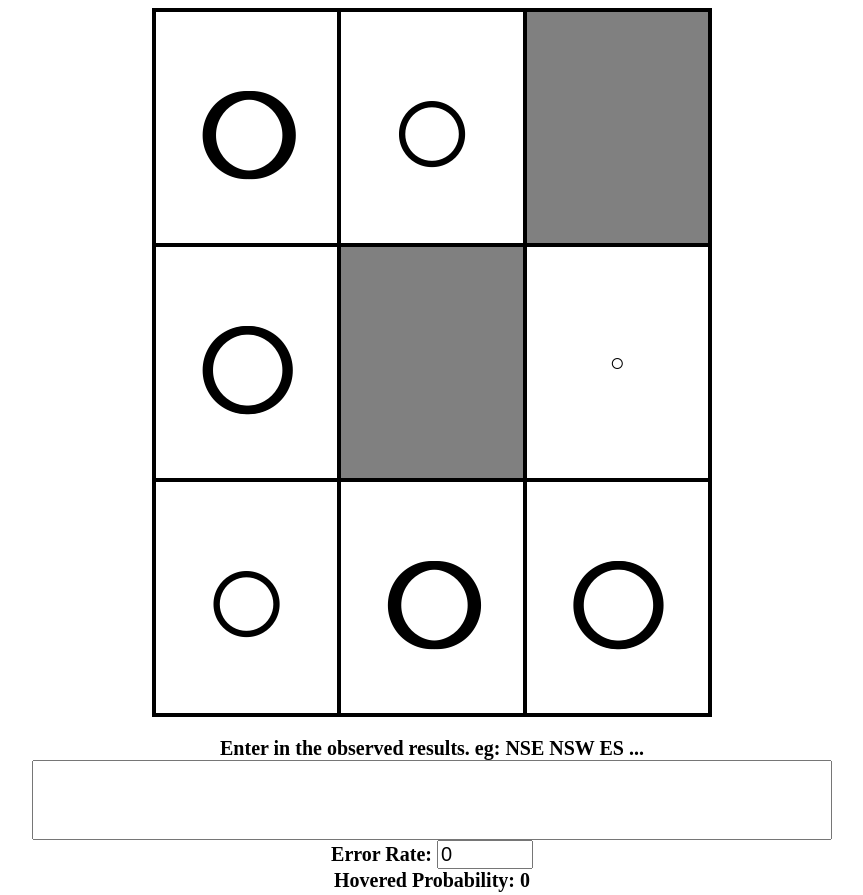
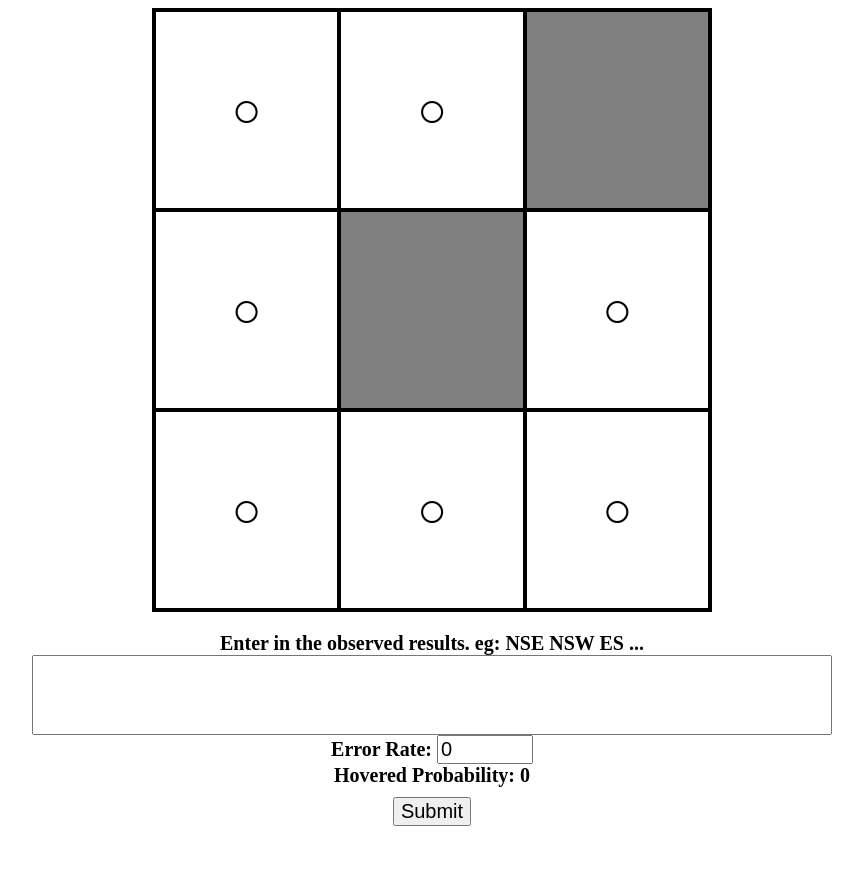
Before and after one commit to Bgjones15/ProbReasoning, a plain HTML site: page index.html in a window 1280 px wide. Shown: the top 895 px of the page, without its empty margins (208-1071 px from the left). After the commit the page ends 846 px from the top, so only its background shows below. Drawn offline with Linux system fonts and the light colour scheme.

Commit message:
changed default grid

```diff
--- a/index.html
+++ b/index.html
@@ -1,4 +1,5 @@
 <html>
+
 <head>
     <script type="text/javascript" src="script.js"></script>
     <script type="text/javascript" src="https://cdnjs.cloudflare.com/ajax/libs/mathjs/5.8.0/math.min.js"></script>
@@ -12,19 +13,19 @@
     <table>
 
         <tr>
-        <td class="certain">○</td>
-        <td class="maybe">○</td>
+            <td>○</td>
+            <td>○</td>
             <td class="wall"></td>
         </tr>
         <tr>
-        <td class="probably">○</td>
+            <td>○</td>
             <td class="wall"></td>
-        <td class="not">○</td>
+            <td>○</td>
         </tr>
         <tr>
-        <td class="maybe">○</td>
-        <td class="certain">○</td>
-        <td class=probably>○</td>
+            <td>○</td>
+            <td>○</td>
+            <td>○</td>
         </tr>
 
     </table>
```
Lines whose indentation alone changed are shown as unchanged.
